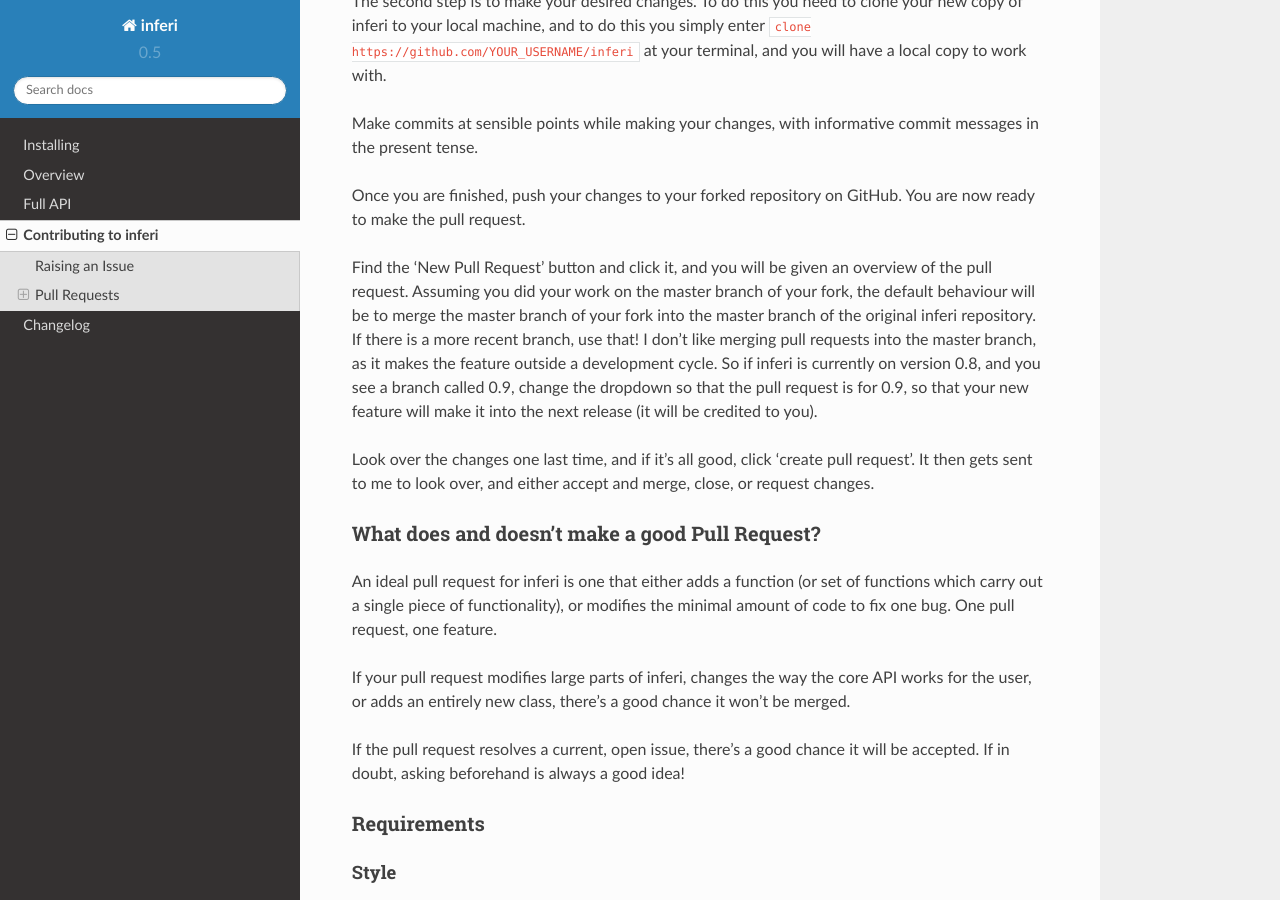
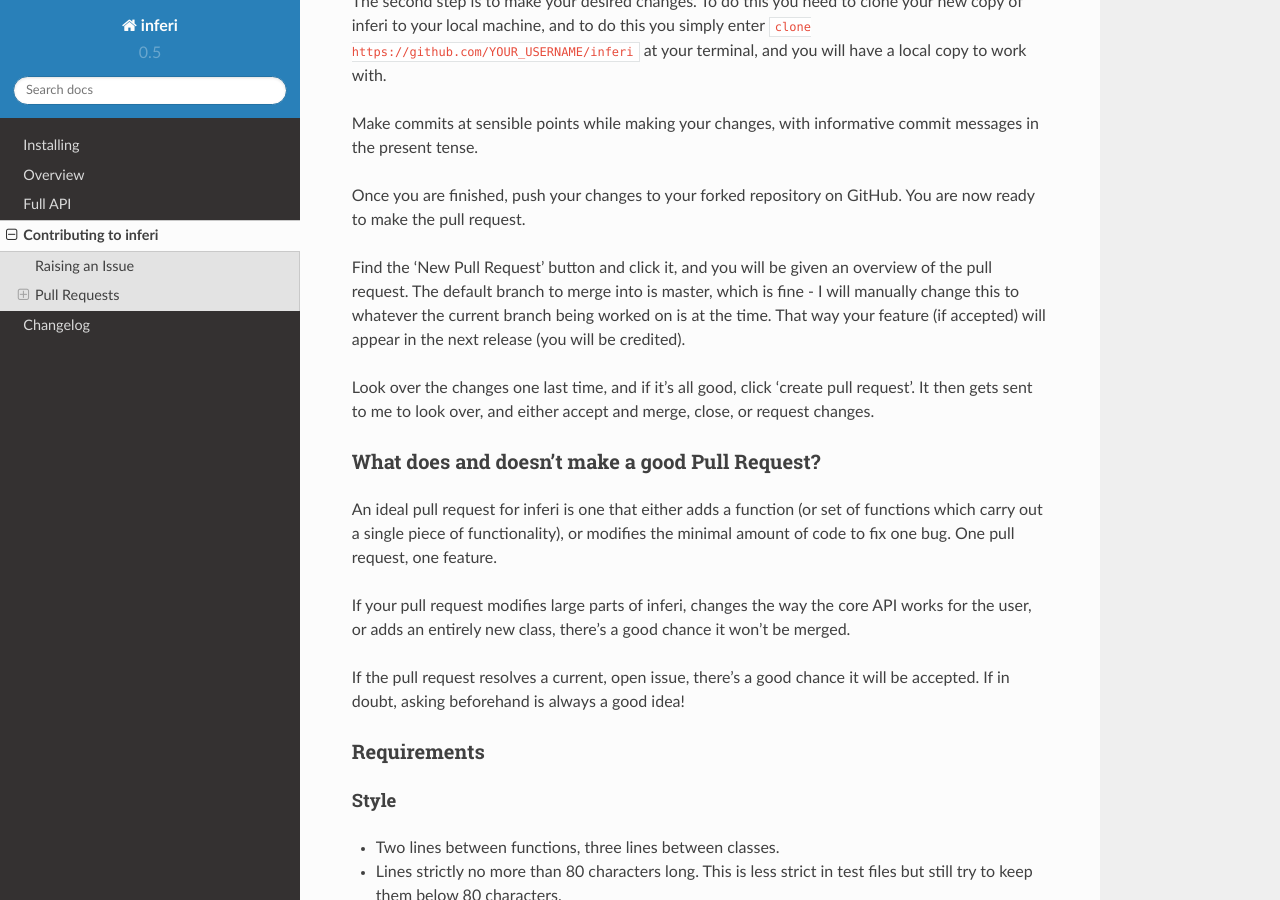
Before and after one commit to samirelanduk/inferi, a Sphinx documentation site: the page built from docs/source/contributing.rst, in a window 1280 px wide and 900 px high, scrolled down 668 px. Built offline with Sphinx 7.4.7 and the Read the Docs theme 2.0.0, drawn with Linux system fonts in a browser that asks for light colours; some of the changed text lies outside the part shown.

```diff
--- a/docs/source/contributing.rst
+++ b/docs/source/contributing.rst
@@ -42,19 +42,15 @@ Once you are finished, push your changes to your forked repository on
 GitHub. You are now ready to make the pull request.
 
 Find the 'New Pull Request' button and click it, and you will be given
-an overview of the pull request. Assuming you did your work on the
-master branch of your fork, the default behaviour will be to merge the
-master branch of your fork into the master branch of the original inferi
-repository. If there is a more recent branch, use that! I don't like
-merging pull requests into the master branch, as it makes the feature
-outside a development cycle. So if inferi is currently on version 0.8,
-and you see a branch called 0.9, change the dropdown so that the pull
-request is for 0.9, so that your new feature will make it into the next
-release (it will be credited to you).
+an overview of the pull request. The default branch to merge into is
+master, which is fine - I will manually change this to whatever the
+current branch being worked on is at the time. That way your feature (if
+accepted) will appear in the next release (you will be credited).
 
 Look over the changes one last time, and if it's all good, click 'create
 pull request'. It then gets sent to me to look over, and either accept
 and merge, close, or request changes.
+
 
 What does and doesn't make a good Pull Request?
 ~~~~~~~~~~~~~~~~~~~~~~~~~~~~~~~~~~~~~~~~~~~~~~~
@@ -111,7 +107,7 @@ The text should be in RST format. For example:
         :rtype: ``float``"""
 
         if side1 < 0 or side2 < 0:
-        	raise ValueError("Sides can't be negative")
+            raise ValueError("Sides can't be negative")
         return math.sqrt((side1 ** 2) + (side2 ** 2))
 
 If in doubt, just look at the other functions.
```
Also changed, not shown: other parts of docs/source/contributing.rst (+1 -1 lines), README.rst (+113 -56 lines), .github/CONTRIBUTING.rst.
